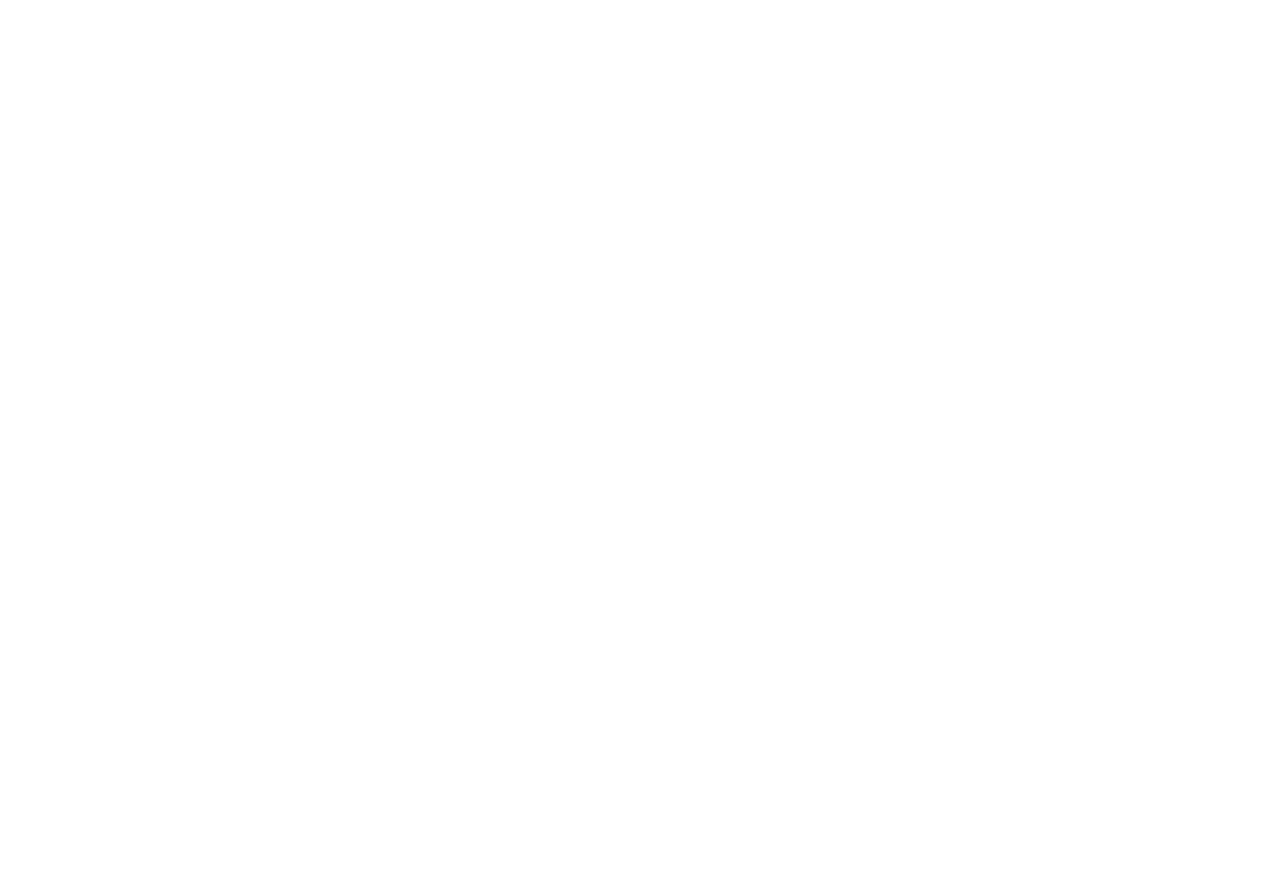
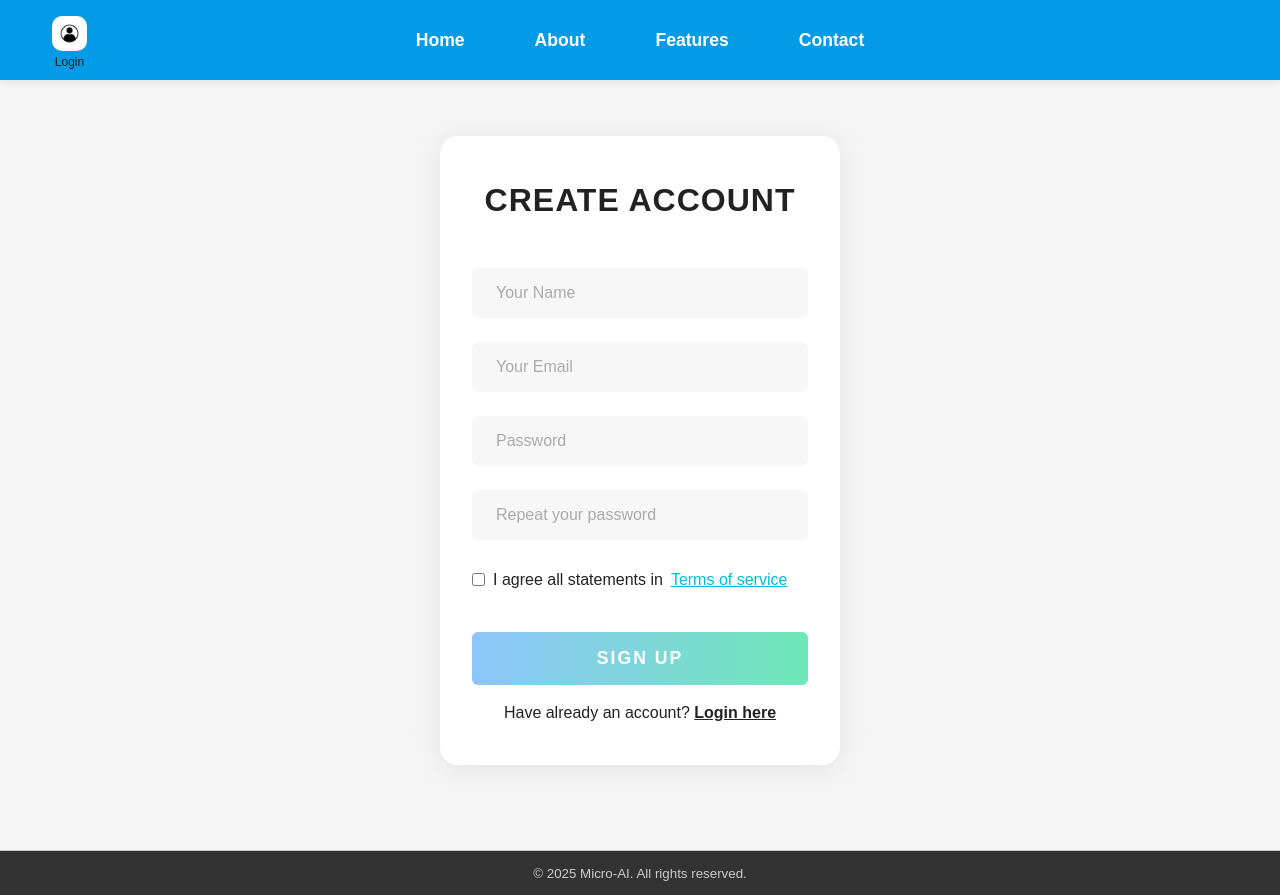
Before and after one commit to Chandanag8197/micro-AI, a React (Vite) app: page /register in a window 1280 px wide. Before the commit this address had no page. Before the commit the page ends 800 px from the top, so only its background shows below. Built offline with nearby package versions, Linux system fonts and the light colour scheme.

Commit message:
fourth commit 1

```diff
--- a/src/App.css
+++ b/src/App.css
@@ -233,13 +233,14 @@
 }
 
 .login-icon {
-  position: fixed;
-  top: 20px;
-  left: 20px;
-  font-size: 2rem;
+  position: fixed;      /* Remove fixed positioning */
+  top: auto;
+  left: auto;
+  margin-left: 16px;     /* Optional: add left padding */
+  font-size: 1rem;
   color: #333;
   text-decoration: none;
-  z-index: 1000;
+  z-index: auto;
   transition: color 0.2s;
   cursor: pointer;
 }
@@ -260,6 +261,11 @@
   padding: 10px;
   color: #ccc;
   text-align: center;
+}
+
+.main-nav{
+  margin-bottom: 0;
+  padding-bottom: 0;
 }
 
 .main-nav ul {
@@ -283,6 +289,9 @@
   font-weight: bold;
   font-size: 1.1rem;
   transition: color 0.2s;
+  display: flex;
+  align-items: center;
+  justify-content: center;
 }
 
 .main-nav a:hover {
@@ -311,7 +320,7 @@
 }
 
 main {
-  margin-top: 100px; /* Same as .fixed-header height */
+  margin-top: 50px; /* Same as .fixed-header height */
 }
 
 @media (max-width: 600px) {
--- a/src/App.jsx
+++ b/src/App.jsx
@@ -1,4 +1,4 @@
-import React, { useState } from "react";
+import React from "react";
 import { Routes, Route } from "react-router-dom";
 import Home from "./Home";
 import Developer from "./developer.jsx";
@@ -7,19 +7,16 @@
 import UPSC from "./UPSC.jsx";
 import Login from "./Login";
 import Layout from "./Layout";
-import "./App.css"; // Import your CSS file for styling
+import "./App.css";
+import Register from "./Register.jsx";
 
 export default function App() {
-  const [showLogin, setShowLogin] = useState(false);
-
-  if (showLogin) {
-    return <Login onBack={() => setShowLogin(false)} />;
-  }
-
   return (
     <Routes>
       <Route path="/" element={<Layout />}>
-        <Route index element={<Home onLogin={() => setShowLogin(true)} />} />
+        <Route index element={<Home />} />
+        <Route path="login" element={<Login />} />
+        <Route path="register" element={<Register />} />
         <Route path="developer" element={<Developer showTopics={true} />} />
         <Route path="tester" element={<Tester showTopics={true}/>} />
         <Route path="data-analyst" element={<DataAnalyst showTopics={true}/>} />
--- a/src/Home.jsx
+++ b/src/Home.jsx
@@ -2,14 +2,11 @@
 import { useNavigate } from "react-router-dom";
 import { FaSignInAlt } from "react-icons/fa";
 
-function Home({ onLogin }) {
+function Home() {
   const navigate = useNavigate();
 
   return (
     <div className="main-container">
-      <a href="#" className="login-icon" title="Login" onClick={onLogin}>
-        <FaSignInAlt />
-      </a>
       <div className="hero-container">
         <div className="overlay">
           <h1 className="title">Micro-AI</h1>
--- a/src/Layout.jsx
+++ b/src/Layout.jsx
@@ -1,14 +1,37 @@
 import React from "react";
 import { Outlet } from "react-router-dom";
 import { Link } from 'react-router-dom';
+import { useNavigate } from "react-router-dom";
 
 function Layout() {
+  const navigate = useNavigate();
   return (
     <div>
       {/* Header with Navigation */}
       <header className="fixed-header">
-        <h2 className="header-title">Micro-AI</h2>
         <nav className="main-nav">
+          <button
+      className="login-icon"
+      title="Login"
+      onClick={() => navigate("/login")}
+      style={{
+        background: "none",
+        border: "none",
+        cursor: "pointer",
+        paddingLeft: "16px",
+        display: "flex",
+        flexDirection: "column",
+        alignItems: "center",
+        marginTop: "-20px" // Remove negative margin
+      }}
+    >
+      <img
+        src="./assets/login.png"
+        alt="Login"
+        style={{ width: 35, height: 35, borderRadius: 10, marginBottom: 4 }}
+      />
+      <span style={{ fontSize: 12, color: "#222" }}>Login</span>
+    </button>
           <ul>
             <li><Link to="/">Home</Link></li>
             <li><Link to="/about">About</Link></li>
--- a/src/Login.jsx
+++ b/src/Login.jsx
@@ -1,4 +1,5 @@
 import React from 'react';
+import { Link } from "react-router-dom";
 
 function Login({ onBack }) {
   return (
@@ -15,7 +16,7 @@
         </div>
         <button className="login-btn" type="submit">LOGIN</button>
         <div className="register-link">
-          Don’t have an account? <a href="#">Register here</a>
+          Don’t have an account? <Link to="/register">Register here</Link>
         </div>
         <button type="button" className="back-btn" onClick={onBack}>Back to Home</button>
       </form>
--- /dev/null
+++ b/src/Register.css
@@ -0,0 +1,92 @@
+.register-bg {
+  min-height: 100vh;
+  display: flex;
+  justify-content: center;
+  align-items: center;
+  background: rgba(0,0,0,0.04);
+}
+
+.register-form {
+  background: #fff;
+  padding: 40px 32px;
+  border-radius: 18px;
+  box-shadow: 0 4px 32px rgba(0,0,0,0.08);
+  display: flex;
+  flex-direction: column;
+  align-items: center;
+  width: 400px;
+}
+
+.register-title {
+  font-size: 2rem;
+  font-weight: bold;
+  color: #222;
+  margin-bottom: 32px;
+  text-align: center;
+  letter-spacing: 1px;
+}
+
+.register-input {
+  width: 100%;
+  padding: 16px 24px;
+  margin: 12px 0;
+  border: none;
+  border-radius: 6px;
+  background: #f7f7f7;
+  color: #222;
+  font-size: 1rem;
+  outline: none;
+  box-sizing: border-box;
+}
+
+.register-input::placeholder {
+  color: #aaa;
+  opacity: 1;
+}
+
+.register-checkbox {
+  width: 100%;
+  margin: 16px 0 24px 0;
+  color: #222;
+  font-size: 1rem;
+  display: flex;
+  align-items: center;
+  gap: 8px;
+}
+
+.register-checkbox a {
+  color: #00bcd4;
+  text-decoration: underline;
+}
+
+.register-btn {
+  width: 100%;
+  padding: 16px 0;
+  margin: 16px 0 8px 0;
+  border: none;
+  border-radius: 6px;
+  background: linear-gradient(90deg, #8ec5fc 0%, #6ee7b7 100%);
+  color: #fff;
+  font-size: 1.1rem;
+  font-weight: bold;
+  cursor: pointer;
+  letter-spacing: 2px;
+  transition: background 0.2s;
+}
+
+.register-btn:hover {
+  background: linear-gradient(90deg, #6ee7b7 0%, #8ec5fc 100%);
+}
+
+.register-login-link {
+  color: #222;
+  font-size: 1rem;
+  margin-top: 8px;
+  text-align: center;
+}
+
+.register-login-link a {
+  color: #222;
+  font-weight: bold;
+  text-decoration: underline;
+}
--- /dev/null
+++ b/src/Register.jsx
@@ -0,0 +1,105 @@
+import React, { useState } from "react";
+import { useNavigate } from "react-router-dom";
+import "./register.css";
+
+export default function Register() {
+  const [form, setForm] = useState({
+    name: "",
+    email: "",
+    password: "",
+    repeatPassword: "",
+    agree: false,
+  });
+  const [error, setError] = useState("");
+  const navigate = useNavigate();
+
+  const handleChange = (e) => {
+    const { name, value, type, checked } = e.target;
+    setForm((prev) => ({
+      ...prev,
+      [name]: type === "checkbox" ? checked : value,
+    }));
+    setError(""); // Clear error on change
+  };
+
+  const handleSubmit = (e) => {
+    e.preventDefault();
+    if (form.password !== form.repeatPassword) {
+      setError("Passwords do not match.");
+      return;
+    }
+    // Add registration logic here
+    alert("Registered!");
+    navigate("/login");
+  };
+
+  return (
+    <div className="register-bg">
+      <form className="register-form" onSubmit={handleSubmit}>
+        <h2 className="register-title">CREATE ACCOUNT</h2>
+        <input
+          className="register-input"
+          type="text"
+          name="name"
+          placeholder="Your Name"
+          value={form.name}
+          onChange={handleChange}
+          required
+        />
+        <input
+          className="register-input"
+          type="email"
+          name="email"
+          placeholder="Your Email"
+          value={form.email}
+          onChange={handleChange}
+          required
+        />
+        <input
+          className="register-input"
+          type="password"
+          name="password"
+          placeholder="Password"
+          value={form.password}
+          onChange={handleChange}
+          required
+        />
+        <input
+          className="register-input"
+          type="password"
+          name="repeatPassword"
+          placeholder="Repeat your password"
+          value={form.repeatPassword}
+          onChange={handleChange}
+          required
+        />
+        {error && <div style={{ color: "red", marginBottom: "10px" }}>{error}</div>}
+        <label className="register-checkbox">
+          <input
+            type="checkbox"
+            name="agree"
+            checked={form.agree}
+            onChange={handleChange}
+            required
+          />
+          I agree all statements in <a href="#">Terms of service</a>
+        </label>
+        <button className="register-btn" type="submit">
+          SIGN UP
+        </button>
+        <div className="register-login-link">
+          Have already an account?{" "}
+          <a
+            href="#"
+            onClick={e => {
+              e.preventDefault();
+              navigate("/login");
+            }}
+          >
+            Login here
+          </a>
+        </div>
+      </form>
+    </div>
+  );
+}
--- a/src/data-analyst.css
+++ b/src/data-analyst.css
@@ -18,7 +18,7 @@
 .analyst-list-scroll {
   margin: 0 auto;
   max-width: 700px;
-  padding: 40px 0;
+  padding: 120px 0;
   background: url('/assets/developer.png');
   color: #222;
   font-size: 1.3rem;
--- a/src/developer.css
+++ b/src/developer.css
@@ -18,7 +18,7 @@
 .developer-list-scroll {
   margin: 0 auto;                /* Center the list container horizontally */
   max-width: 700px;              /* Adjust as needed */
-  padding: 40px 0;               /* Top/bottom padding */
+  padding: 120px 0;               /* Top/bottom padding */
   background: url('/assets/developer.png') ;       /* Keep background transparent for image */
   color: #222;                   /* White text for contrast */
   font-size: 1.3rem;
--- a/src/tester.css
+++ b/src/tester.css
@@ -18,7 +18,7 @@
 .tester-list-scroll {
   margin: 0 auto;
   max-width: 700px;
-  padding: 40px 0;
+  padding: 120px 0;
   background: url('/assets/testing.png');
   color: #222;
   font-size: 1.3rem;
--- a/src/upsc.css
+++ b/src/upsc.css
@@ -18,7 +18,7 @@
 .upsc-list-scroll {
   margin: 0 auto;
   max-width: 700px;
-  padding: 40px 0;
+  padding: 120px 0;
   background: url('/assets/upsc.png');
   color: #222;
   font-size: 1.3rem;
@@ -26,7 +26,7 @@
   text-align: center;
   display: flex;
   flex-direction: column;
-  align-items: center;
+  align-items: center; /* Center the list items horizontally */
 }
 
 .upsc-list-scroll li {
```
Also changed, not shown: public/assets/login.png (added).
